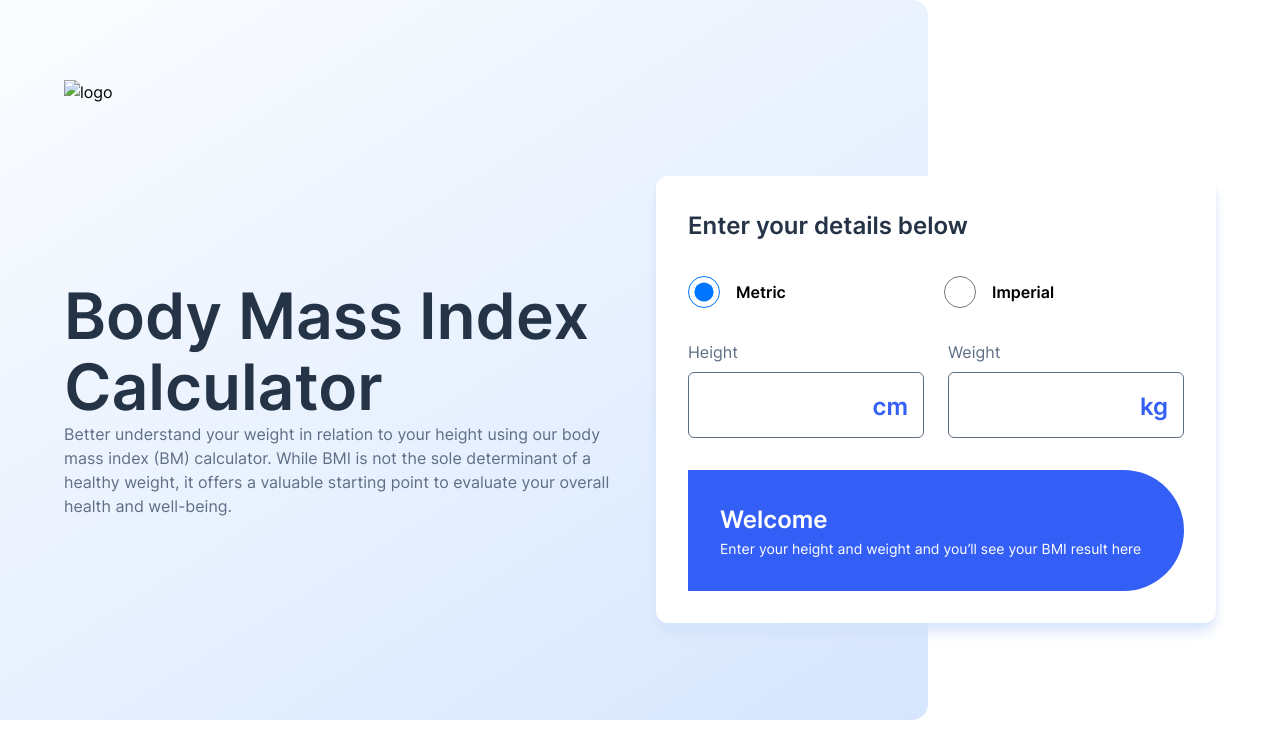
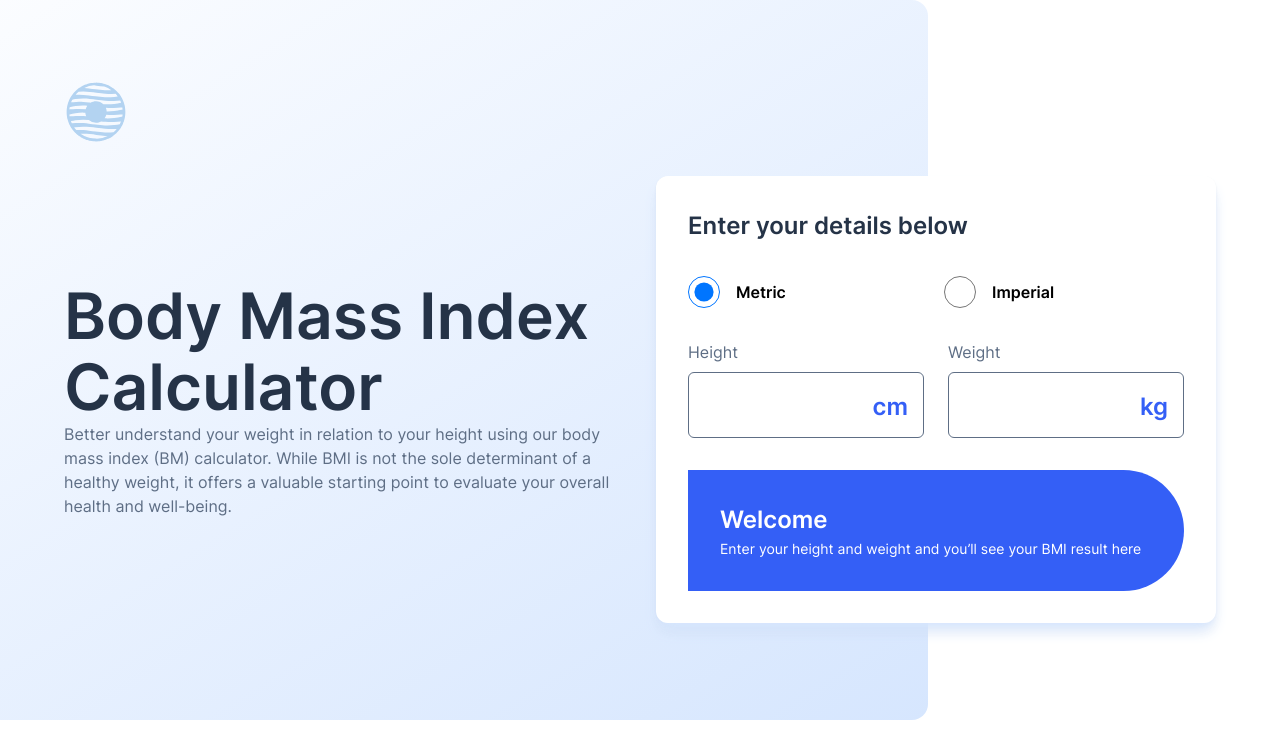
Before and after one commit to TranDanh1122/Body_Mass_Index_tailwindcss, a plain HTML site: page index.html in a window 1280 px wide. Shown: the top 748 px of the page. Drawn offline with Linux system fonts and the light colour scheme; the site is published under a folder, as on GitHub Pages, so addresses that start at the root find nothing.

Commit message:
update logo link

```diff
--- a/index.html
+++ b/index.html
@@ -43,7 +43,7 @@
 
 <body>
   <header class=" w-[90%] max-w-[1160px] pt-20 pb-8 mx-auto relative z-10 tb:w-full mb:w-full">
-    <img src="/starter-code/assets/images/logo.svg" alt="logo" class="w-16 h-16 object-cover tb:mx-auto mb:mx-auto">
+    <img src="./starter-code/assets/images/logo.svg" alt="logo" class="w-16 h-16 object-cover tb:mx-auto mb:mx-auto">
   </header>
   <main class=" h-full min-h-[100vh] ">
     <section class="relative w-[90%] max-w-[1160px] mx-auto tb:w-full mb:w-full">
```
